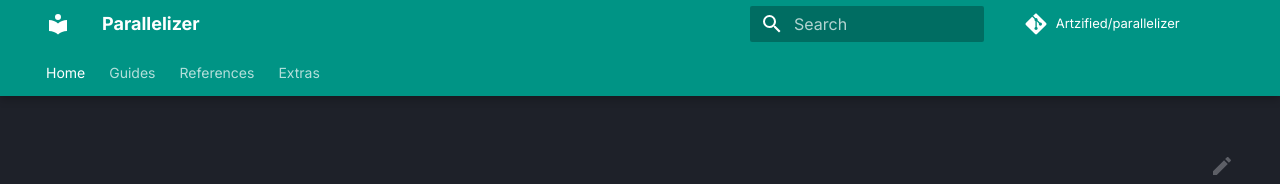
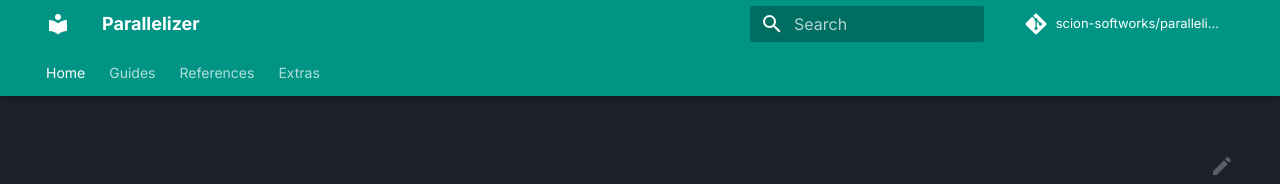
Before and after one commit to scion-softworks/parallelizer, an MkDocs documentation site: the page built from docs/index.md, in a window 1280 px wide. Shown: the top 184 px of the page. Built offline with MkDocs 1.6.1 and Material for MkDocs 9.7.7, drawn with Linux system fonts in a browser that asks for light colours; comment, search, counter and statistics services are not loaded.

Commit message:
fix: fix urls

```diff
--- a/mkdocs.yml
+++ b/mkdocs.yml
@@ -1,7 +1,7 @@
 site_name: Parallelizer
-site_url: https://artzified.github.io/parallelizer/
-repo_url: https://github.com/Artzified/parallelizer
-repo_name: Artzified/parallelizer
+site_url: https://scion-softworks.github.io/parallelizer/
+repo_url: https://github.com/scion-softworks/parallelizer
+repo_name: scion-softworks/parallelizer
 nav:
   - Home: index.md
   - Guides:
@@ -10,6 +10,7 @@
       - Getting Started: guides/quick-start/getting-started.md
     - Tips:
       - Deriving Data from TaskId: guides/tips/derive-taskid.md
+      - Choosing the right actor count: guides/tips/choosing-actor-count.md
   - References:
     - Parallelizer: api/index.md
     - Task Coordinator: api/task-coordinator.md
```
